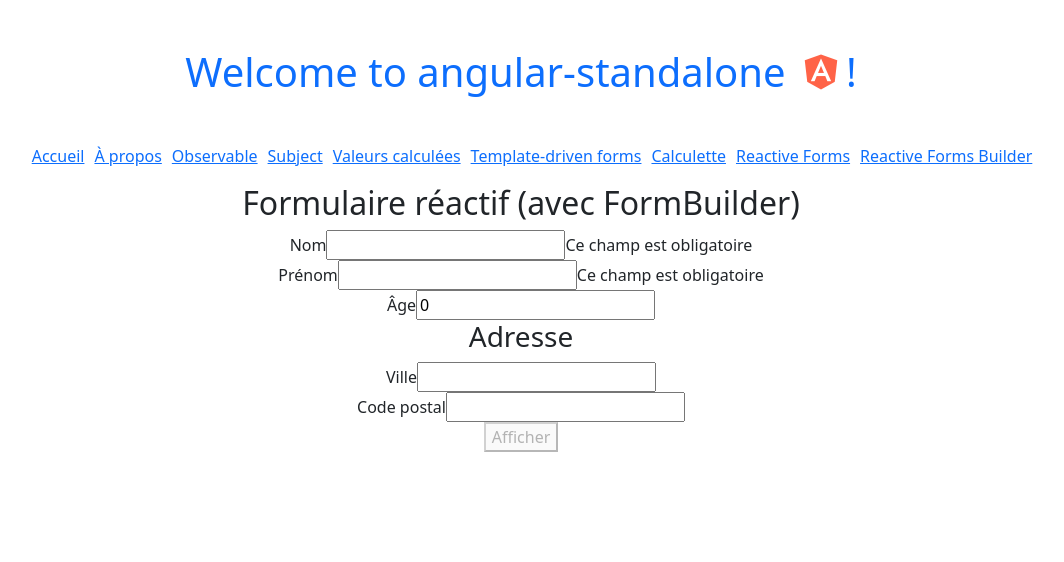
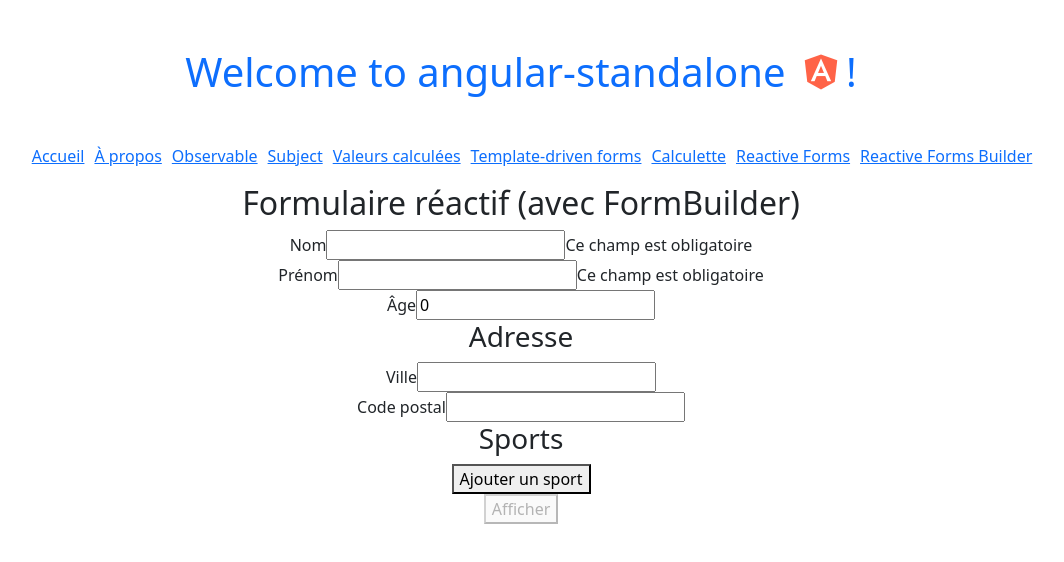
Before and after one commit to ArmandGuillot/angular-standalone, an Angular app: page /builder in a window 1280 px wide. Shown: the top 562 px of the page, without its empty margins (119-1183 px from the left). Built offline with nearby package versions, Linux system fonts and the light colour scheme.

Commit message:
Using FormArray

```diff
--- a/src/app/components/formulaire-builder/formulaire-builder.html
+++ b/src/app/components/formulaire-builder/formulaire-builder.html
@@ -47,6 +47,20 @@
             } -->
         </div>
     </div>
+    <div formArrayName="sports">
+        <h3>Sports</h3>
+        <div>
+            <button (click)="ajouterSport()" type="button">
+                Ajouter un sport
+            </button>
+        </div>
+        @for (sport of sports.controls; track $index) {
+        <div>
+            <label [for]=`sport${$index}`>Sport {{ $index + 1 }} :</label>
+            <input type="text" [formControlName]="$index" [id]=`sport${$index}`>
+        </div>
+        }
+    </div>
 
     <div>
         <button [disabled]="personneForm.invalid">
--- a/src/app/components/formulaire-builder/formulaire-builder.ts
+++ b/src/app/components/formulaire-builder/formulaire-builder.ts
@@ -1,5 +1,5 @@
 import { Component } from '@angular/core';
-import { FormBuilder, FormControl, FormGroup, ReactiveFormsModule, Validators } from '@angular/forms';
+import { FormArray, FormBuilder, FormControl, FormGroup, ReactiveFormsModule, Validators } from '@angular/forms';
 import { Personne } from '../../models/personne';
 import { checkNomValidator } from '../../validators/string.validator';
 
@@ -21,7 +21,8 @@
       adresse: this.fb.group({
         ville: ['', Validators.required],
         codePostal: ['', Validators.required],
-      })
+      }),
+      sports: this.fb.array([])
     })
   }
 
@@ -34,6 +35,9 @@
   get age() {
     return this.personneForm.controls['age']
   }
+  get sports() {
+    return this.personneForm.controls['sports'] as FormArray
+  }
 
   afficher() {
     console.log(this.personneForm);
@@ -42,5 +46,10 @@
     console.log(this.personneForm.value);
     this.personnes.push(this.personneForm.value as Personne)
     this.personneForm.reset()
+    this.sports.clear()
+  }
+  ajouterSport() {
+    this.sports.push(this.fb.control(''))
+    // this.sports.push([''])
   }
 }
```
